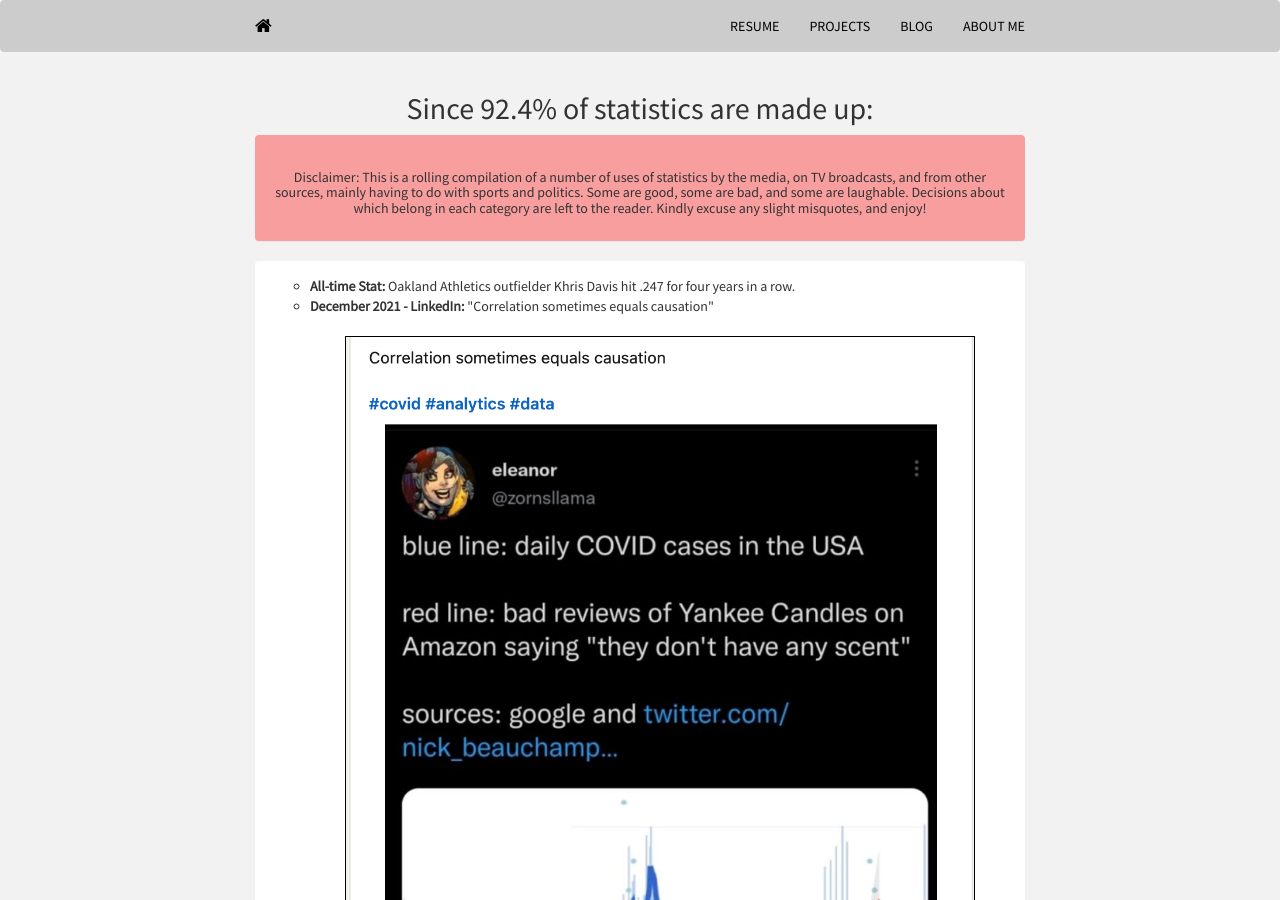
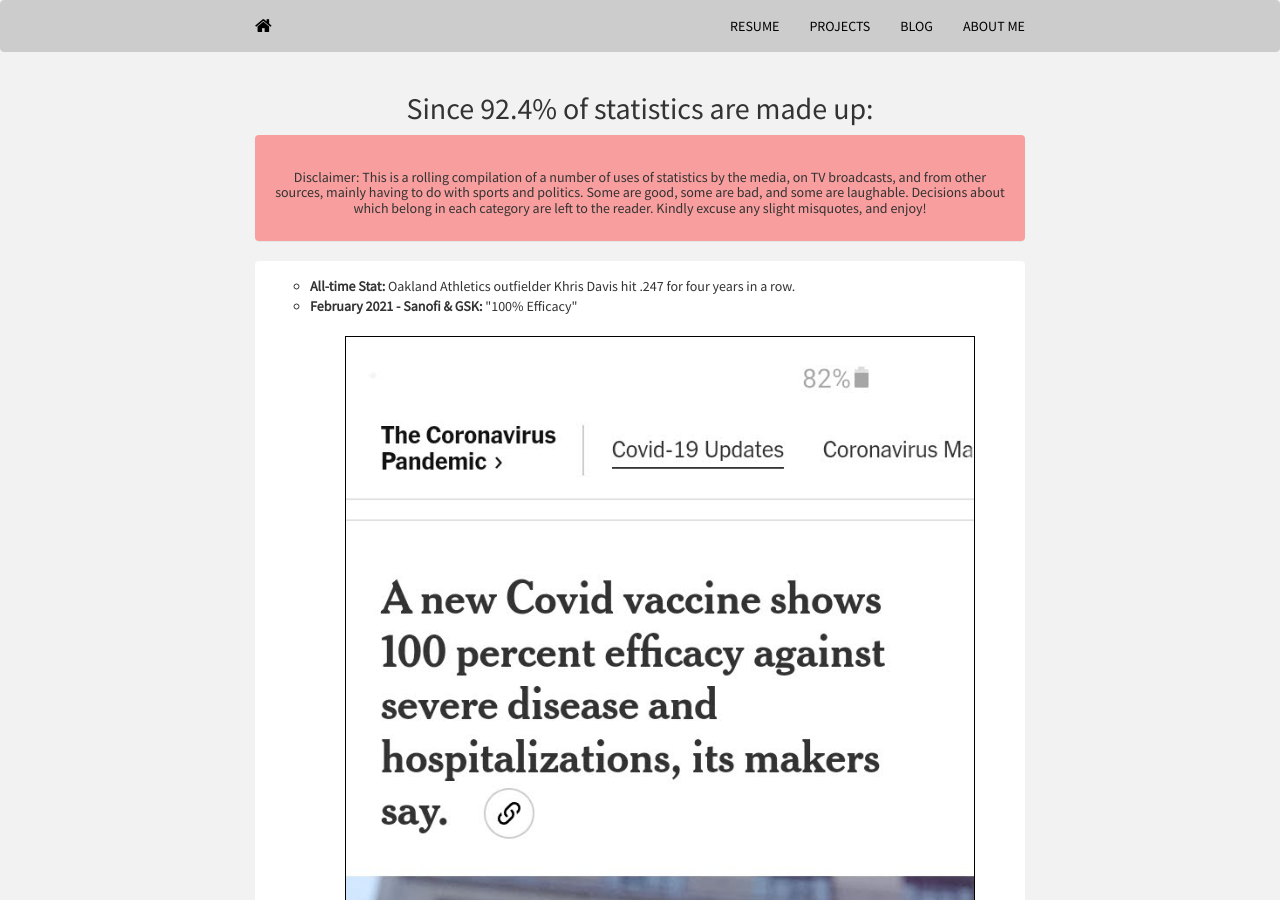
Before and after one commit to mrkaye97/mrkaye97.github.io, a Jekyll site: the page built from stats.html, in a window 1280 px wide and 900 px high. Built offline with Jekyll 4.4.1, drawn with Linux system fonts in a browser that asks for light colours; nearby versions of some CDN libraries; comment, search, counter and statistics services are not loaded.

Commit message:
add new screenshot to stat blog

```diff
--- a/stats.html
+++ b/stats.html
@@ -32,6 +32,12 @@ Title: Random Stuff
 	    		<div class="panel-body">
 					<ul style="list-style-type:circle">
 					  <li><b>All-time Stat:</b> Oakland Athletics outfielder Khris Davis hit .247 for four years in a row.
+					  <li><b>February 2021 - Sanofi & GSK:</b> "100% Efficacy" <br><br>
+
+							<center>
+								<img style='border:1px solid #000000' src="/photos/nyt-covid-vaccine.jpg" alt="Efficacy" width="90%">
+								</center>
+								<br>
 					  <li><b>December 2021 - LinkedIn:</b> "Correlation sometimes equals causation" <br><br>
 
 							<center>
```
Also changed, not shown: photos/nyt-covid-vaccine.jpg (added).
